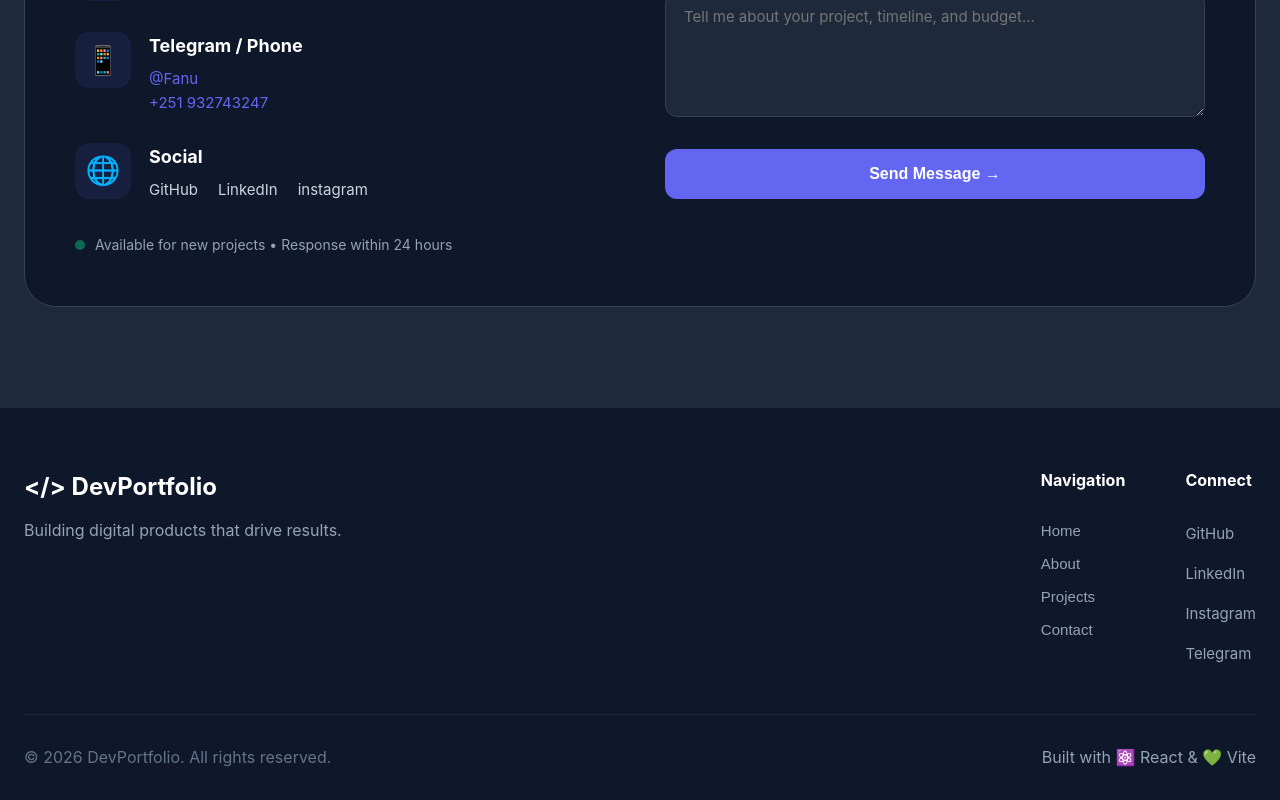
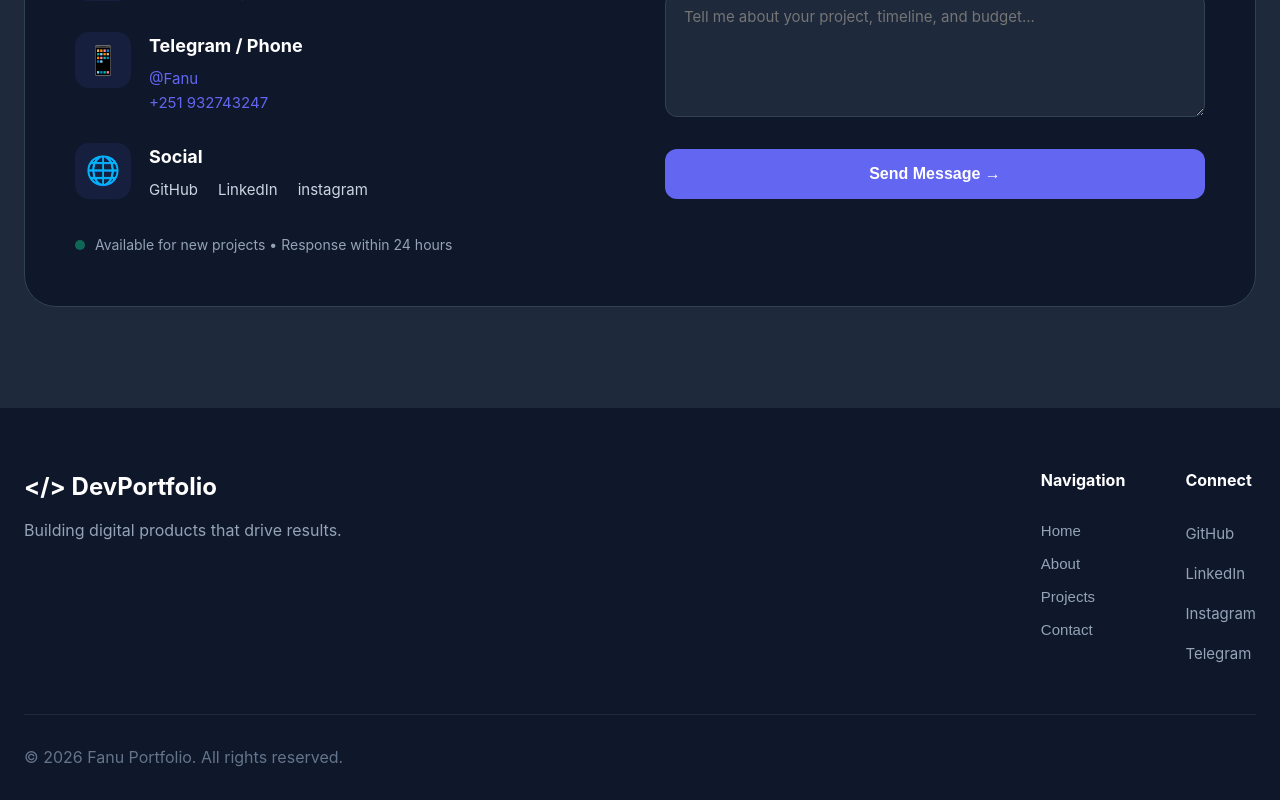
Before and after one commit to Fanitu/FanuPortofoilio, a React (Vite) app: page / in a window 1280 px wide. Shown: the part 5481-6281 px from the top of the page. Built offline with nearby package versions, Linux system fonts and the light colour scheme.

Commit message:
Update App.jsx for footer

```diff
--- a/src/App.jsx
+++ b/src/App.jsx
@@ -736,8 +736,8 @@ ${formData.message}
             </div>
           </div>
           <div className="footer-bottom">
-            <p>© 2026 DevPortfolio. All rights reserved.</p>
-            <p className="footer-tagline">Built with ⚛️ React & 💚 Vite</p>
+            <p>© 2026 Fanu Portfolio. All rights reserved.</p>
+
           </div>
         </div>
       </footer>
```
